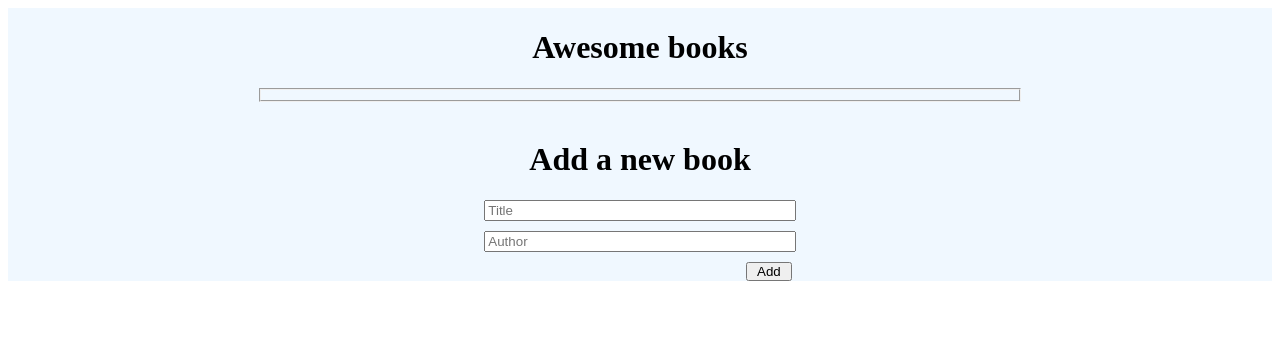
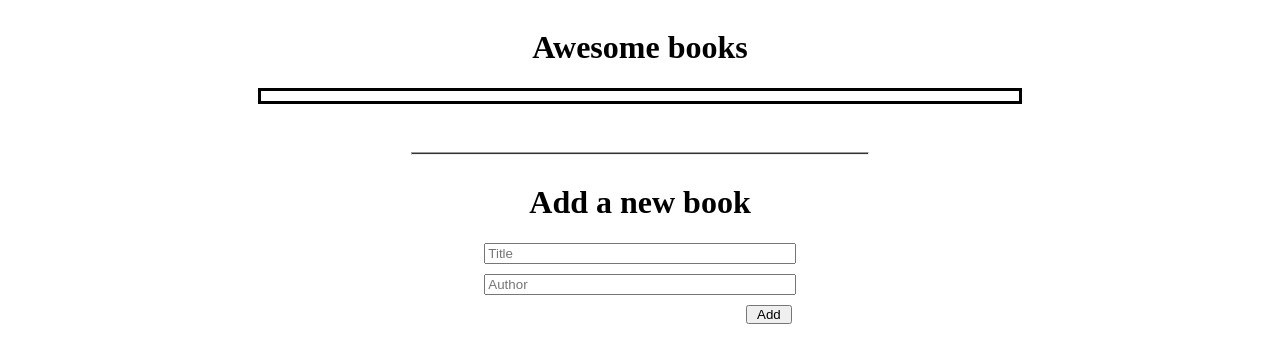
Before and after one commit to mutinhiri/AwesomeBooks, a website: page index.html in a window 1280 px wide. Drawn offline with Linux system fonts and the light colour scheme.

Commit message:
Add divider line

```diff
--- a/index.html
+++ b/index.html
@@ -18,7 +18,9 @@
       </div>
     </fieldset>
 
+
     <br>
+    <hr class="underline">
     <fieldset class="add-new-book">
       <!-- <legend>Add books</legend> -->
       <h1>Add a new book</h1>
--- a/style.css
+++ b/style.css
@@ -1,3 +1,6 @@
+body {
+  font-family: ;
+}
 .hide {
   display: none;
 }
@@ -12,7 +15,6 @@ p:nth-of-type(2) {
   justify-content: center;
   align-items: center;
   width: 100%;
-  background-color: aliceblue;
 }
 
 .fieldset-list {
@@ -23,6 +25,8 @@ p:nth-of-type(2) {
   width: 60%;
   margin: 0;
   padding: 0;
+  border: 3px solid;
+
 }
 
 .black-border {
@@ -87,7 +91,15 @@ p:nth-of-type(2) {
   width: 15%;
 }
 
-ul :nth-child(odd){
-  background-color: gray;
+#booklist :nth-of-type(odd){
+  background-color: #ddd;
+}
 
+.underline {
+  width: 36%;
+  margin-top: 30px;
+  font-weight: 600;
+  font-style: italic;
+  height: 0.8px;
+  background-color: #333;
 }
```
